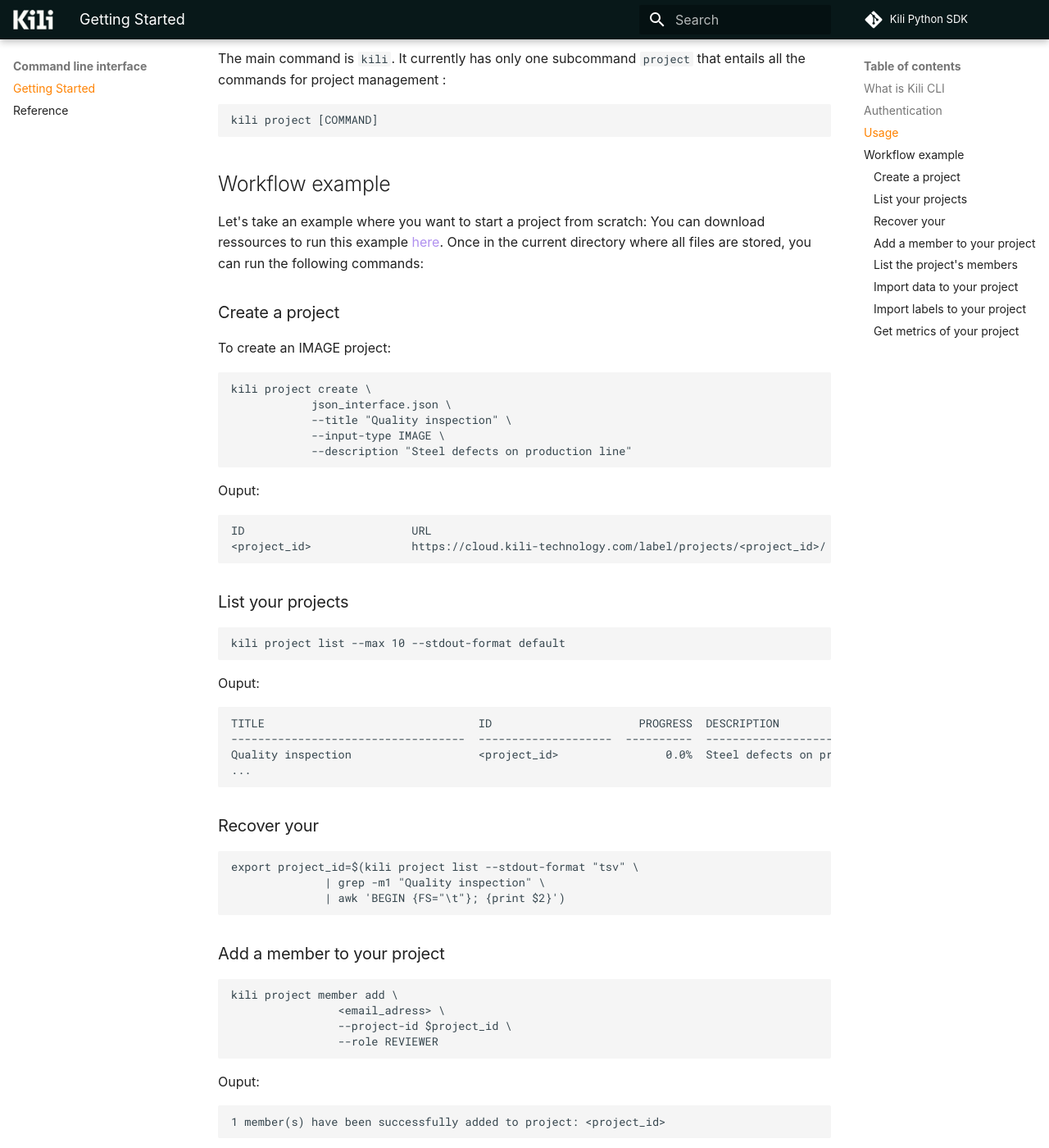
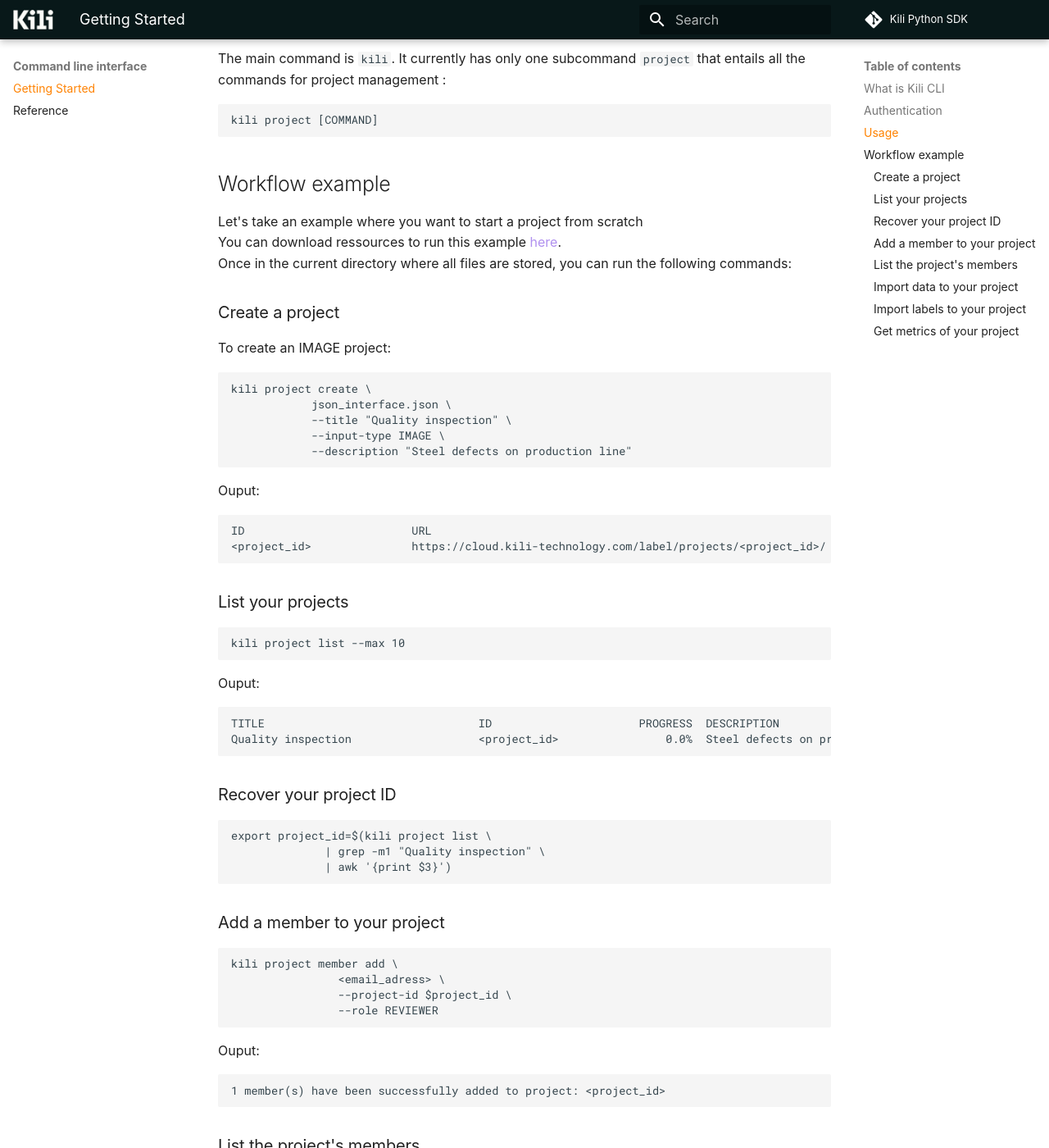
Before and after one commit to kili-technology/kili-python-sdk, an MkDocs documentation site: the page built from docs/cli/index.md, in a window 1280 px wide and 1400 px high, scrolled down 789 px. Shown: the whole window at 82% size. Built offline with MkDocs 1.6.1 and Material for MkDocs 9.7.7, drawn with Linux system fonts in a browser that asks for light colours; some web fonts are replaced; comment, search, counter and statistics services are not loaded; the version menu is left out; some of the changed text lies outside the part shown.

Commit message:
feat: update cli getting started

````diff
--- a/docs/cli/index.md
+++ b/docs/cli/index.md
@@ -27,9 +27,10 @@
 
 ## Workflow example
 
-Let's take an example where you want to start a project from scratch:
-You can download ressources to run this example [here](https://storage.googleapis.com/kili-machine-learning-web/cli/CLI_Demo_Ressources.zip).
+Let's take an example where you want to start a project from scratch <br>
+You can download ressources to run this example [here](https://storage.googleapis.com/kili-machine-learning-web/cli/CLI_Demo_Ressources.zip).<br>
 Once in the current directory where all files are stored, you can run the following commands:
+
 ### Create a project
 
 To create an IMAGE project:
@@ -52,24 +53,22 @@
 ### List your projects
 
 ```
-kili project list --max 10 --stdout-format default
+kili project list --max 10
 ```
 
 Ouput:
 
 ```
 TITLE                                ID                      PROGRESS  DESCRIPTION
------------------------------------  --------------------  ----------  --------------------------------------------------
-Quality inspection                   <project_id>                0.0%  Steel defects on production line
-...
+Quality inspection                   <project_id>                0.0%  Steel defects on production line...
 ```
 
-### Recover your <project_id>
+### Recover your project ID
 
 ```
-export project_id=$(kili project list --stdout-format "tsv" \
+export project_id=$(kili project list \
               | grep -m1 "Quality inspection" \
-              | awk 'BEGIN {FS="\t"}; {print $2}')
+              | awk '{print $3}')
 ```
 
 ### Add a member to your project
@@ -90,7 +89,7 @@
 ### List the project's members
 
 ```
-kili project member list $project_id
+kili project member list --project-id $project_id
 ```
 
 Ouput:
@@ -126,7 +125,7 @@
 !!! Examples "CSV file template"
     ```
     external_id;json_response_path
-    asset1;./labels/label_asset1.json
+    asset1; ./labels/label_asset1.json
     asset2;./labels/label_asset2.json
     ```
 
````
Also changed, not shown: docs/cli_getting_started.md (deleted, +0 -115 lines).
